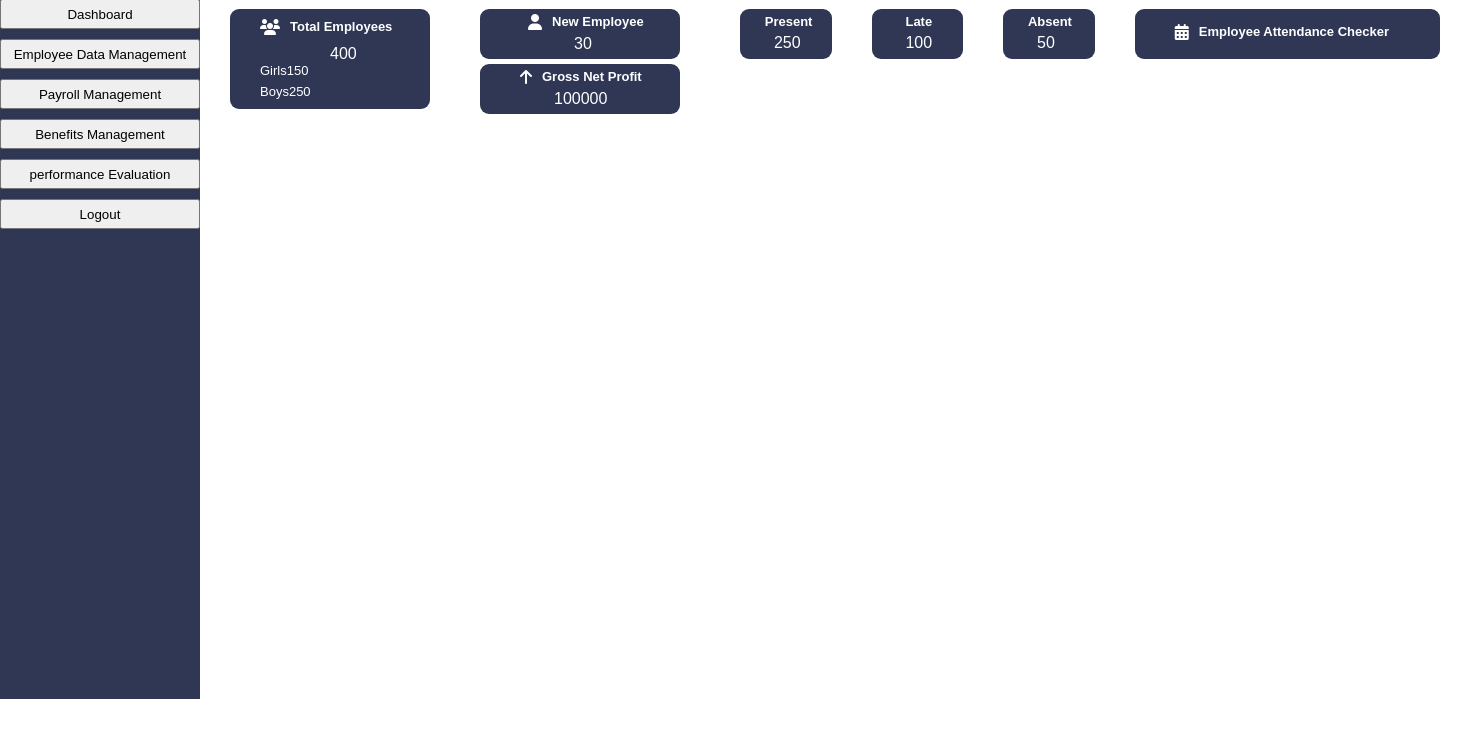
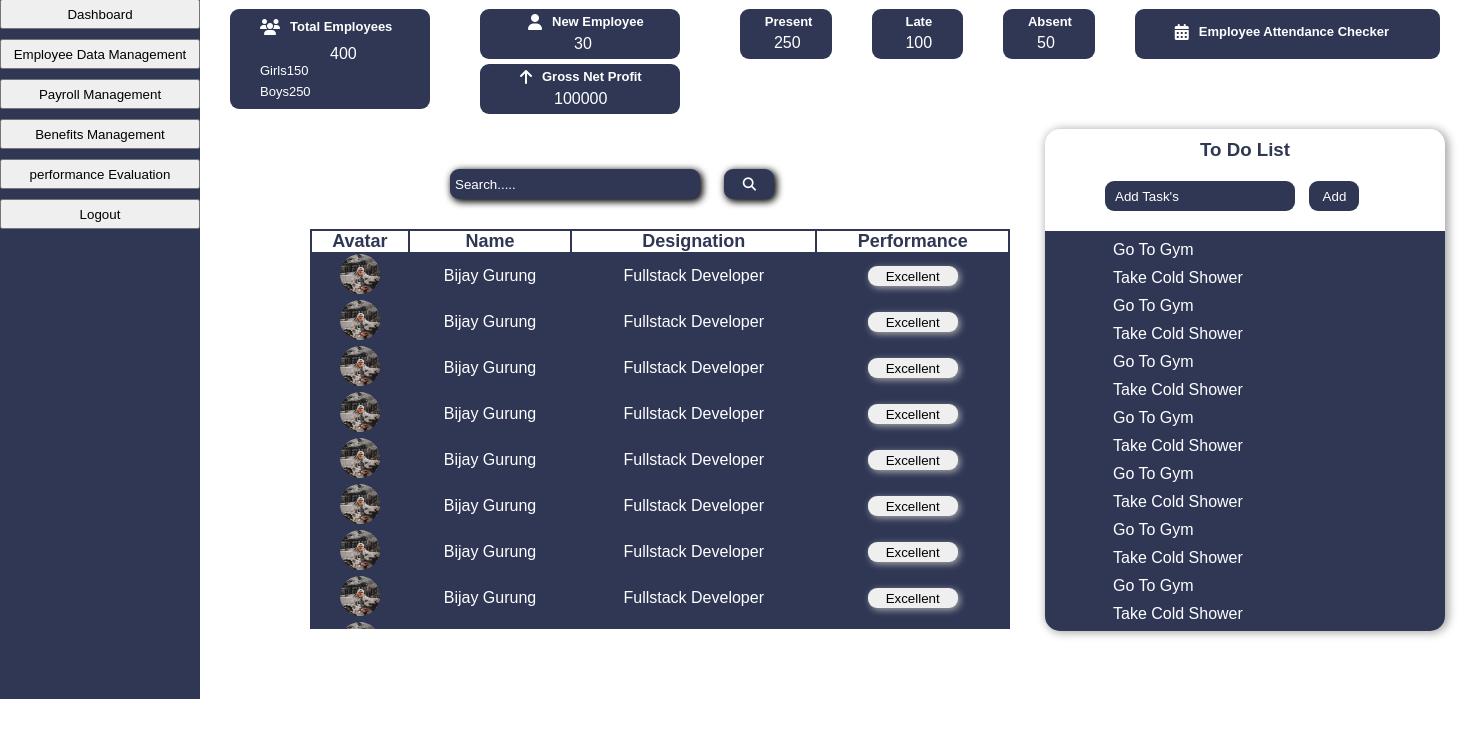
Before and after one commit to Bijay-Gurung/HRMS, a PHP site: page /adminDashboard.html in a window 1480 px wide. Shown: the part 61-800 px from the top of the page. Run offline with PHP 8.4, Linux system fonts and the light colour scheme; some libraries are stand-ins or nearby versions.

Commit message:
Completing front-end of Employee Performance Section and Trying to create front-end of To Do List

```diff
--- a/adminDashboard.css
+++ b/adminDashboard.css
@@ -313,3 +313,150 @@ section{
     padding-top: 15px;
     padding-left: 10px;
 }
+
+.content5{
+    color: #fff;
+    grid-column-start: 4;
+    grid-column-end: 11;
+    grid-row-start: 2;
+    grid-row-end: 3;
+    position: relative;
+    top: 10px;
+    left: 10px;
+}
+
+.searchSection{
+    margin-top: 60px;
+    margin-left: 140px;
+    display: flex;
+}
+
+#searchbar{
+    height: 30px;
+    width: 250px;
+    background-color: rgb(47, 55, 85);
+    border-radius: 9px;
+    padding-left: 5px;
+    border: none;
+    box-shadow: 2px 2px 7px 1px #000000;
+    color: #fff;
+}
+.content5 ::placeholder{
+    color: #fff;
+    opacity: 1;
+}
+
+.searchSection button{
+    height: 30px;
+    width: 50px;
+    border-radius: 9px;
+    background-color: rgb(47, 55, 85);
+    border: none;
+    box-shadow: 2px 2px 7px 1px #000000;
+    margin-left: 20px;
+}
+
+table{
+    grid-column-start: 4;
+    grid-column-end: 11;
+    grid-row-start: 4;
+    grid-row-end: 7;
+    background-color: rgb(47, 55, 85);
+    width: 100%;
+}
+
+#heading{
+    background-color: #fff;
+}
+
+th{
+    font-size: large;
+    color: rgb(47, 55, 85);
+}
+
+td img{
+    border-radius: 90px;
+}
+td{
+    text-align: center;
+}
+
+td button{
+    border-radius: 9px;
+    border: none;
+    height: 20px;
+    width: 90px;
+    box-shadow: 2px 2px 7px #aaaaaa;
+}
+
+.employeePerformance{
+    height: 400px;
+    width: 100%;
+    overflow: hidden;
+    overflow-y: scroll;
+    margin-top: 30px;
+}
+
+.content6{
+    color: #fff;
+    grid-column-start: 11;
+    grid-column-end: 14;
+    grid-row-start: 2;
+    grid-row-end: 3;
+    position: relative;
+    left: 105%;
+    bottom: 500%;
+    height: 500px;
+    width: 400px;
+    background-color: #fff;
+    box-shadow: 2px 2px 9px 2px #aaaaaa;
+    border-radius: 15px;
+}
+
+.content6 form input{
+    background-color: rgb(47, 55, 85);
+    color: #fff;
+    border: none;
+    border-radius: 9px;
+    height: 30px;
+    width: 190px;
+    padding-left: 10px;
+    margin-top: 20px;
+    margin-left: 60px;
+}
+
+.content6 form button{
+    background-color: rgb(47, 55, 85);
+    color: #fff;
+    border: none;
+    border-radius: 9px;
+    height: 30px;
+    width: 50px;
+    margin-top: 20px;
+    margin-left: 10px;
+}
+
+.content6 h3{
+    padding-top: 10px;
+    text-align: center;
+    color: rgb(47, 55, 85);
+}
+
+.Tasks{
+    height: 400px;
+    width: 100%;
+    background-color: rgb(47, 55, 85);
+    color: #fff;
+    margin-top: 20px;
+    border-bottom-left-radius: 15px;
+    border-bottom-right-radius: 15px;
+    border: none;
+    overflow: hidden;
+    overflow-y: scroll;
+}
+
+.Tasks li{
+    list-style: none;
+    padding-top: 10px;
+    padding-left: 17%;
+}
--- a/adminDashboard.html
+++ b/adminDashboard.html
@@ -90,6 +90,119 @@
                 <h3>Employee Attendance Checker</h3>
             </div>
         </div>
+
+        <div class="content5">
+            <div class="searchSection">
+                <form method="post">
+                    <input type="text" id="searchbar" name="searchbar" placeholder="Search.....">
+                    <button type="submit"><i class="fa-solid fa-magnifying-glass" style="color: #ffffff;"></i></button>
+                </form>
+            </div>
+            <div class="employeePerformance">
+                <table>
+                    <tr id="heading">
+                        <th>Avatar</th>
+                        <th>Name</th>
+                        <th>Designation</th>
+                        <th>Performance</th>
+                    </tr>
+                        <tr id="data1">
+                            <td><img src="./Images/Bijay.jpg" height="40px" width="40px"></td>
+                            <td>Bijay Gurung</td>
+                            <td>Fullstack Developer</td>
+                            <td><button>Excellent</button></td>
+                        </tr>
+
+
+                        <tr id="data1">
+                            <td><img src="./Images/Bijay.jpg" height="40px" width="40px"></td>
+                            <td>Bijay Gurung</td>
+                            <td>Fullstack Developer</td>
+                            <td><button>Excellent</button></td>
+                        </tr>
+
+                        <tr id="data1">
+                            <td><img src="./Images/Bijay.jpg" height="40px" width="40px"></td>
+                            <td>Bijay Gurung</td>
+                            <td>Fullstack Developer</td>
+                            <td><button>Excellent</button></td>
+                        </tr>
+
+                        <tr id="data1">
+                            <td><img src="./Images/Bijay.jpg" height="40px" width="40px"></td>
+                            <td>Bijay Gurung</td>
+                            <td>Fullstack Developer</td>
+                            <td><button>Excellent</button></td>
+                        </tr>
+
+
+                        <tr id="data1">
+                            <td><img src="./Images/Bijay.jpg" height="40px" width="40px"></td>
+                            <td>Bijay Gurung</td>
+                            <td>Fullstack Developer</td>
+                            <td><button>Excellent</button></td>
+                        </tr>
+
+                        <tr id="data1">
+                            <td><img src="./Images/Bijay.jpg" height="40px" width="40px"></td>
+                            <td>Bijay Gurung</td>
+                            <td>Fullstack Developer</td>
+                            <td><button>Excellent</button></td>
+                        </tr>
+
+                        <tr id="data1">
+                            <td><img src="./Images/Bijay.jpg" height="40px" width="40px"></td>
+                            <td>Bijay Gurung</td>
+                            <td>Fullstack Developer</td>
+                            <td><button>Excellent</button></td>
+                        </tr>
+
+                        <tr id="data1">
+                            <td><img src="./Images/Bijay.jpg" height="40px" width="40px"></td>
+                            <td>Bijay Gurung</td>
+                            <td>Fullstack Developer</td>
+                            <td><button>Excellent</button></td>
+                        </tr>
+
+                        <tr id="data1">
+                            <td><img src="./Images/Bijay.jpg" height="40px" width="40px"></td>
+                            <td>Bijay Gurung</td>
+                            <td>Fullstack Developer</td>
+                            <td><button>Excellent</button></td>
+                        </tr>
+                </table>
+        </div>
+
+        <div class="content6">
+            <h3>To Do List</h3>
+            <form method="post">
+                <input type="text" id="task" name="task" placeholder="Add Task's">
+                <button type="submit">Add</button>
+
+                <div class="Tasks">
+                    <li>Go To Gym</li>
+                    <li>Take Cold Shower</li>
+                    <li>Go To Gym</li>
+                    <li>Take Cold Shower</li>
+                    <li>Go To Gym</li>
+                    <li>Take Cold Shower</li>
+                    <li>Go To Gym</li>
+                    <li>Take Cold Shower</li>
+                    <li>Go To Gym</li>
+                    <li>Take Cold Shower</li>
+                    <li>Go To Gym</li>
+                    <li>Take Cold Shower</li>
+                    <li>Go To Gym</li>
+                    <li>Take Cold Shower</li>
+                    <li>Go To Gym</li>
+                    <li>Take Cold Shower</li>
+                    <li>Go To Gym</li>
+                    <li>Take Cold Shower</li>
+                    <li>Go To Gym</li>
+                    <li>Take Cold Shower</li>
+                </div>
+            </form>
+        </div>
     </section>
 
     <script src="https://kit.fontawesome.com/4f9d824da5.js" crossorigin="anonymous"></script>
```
